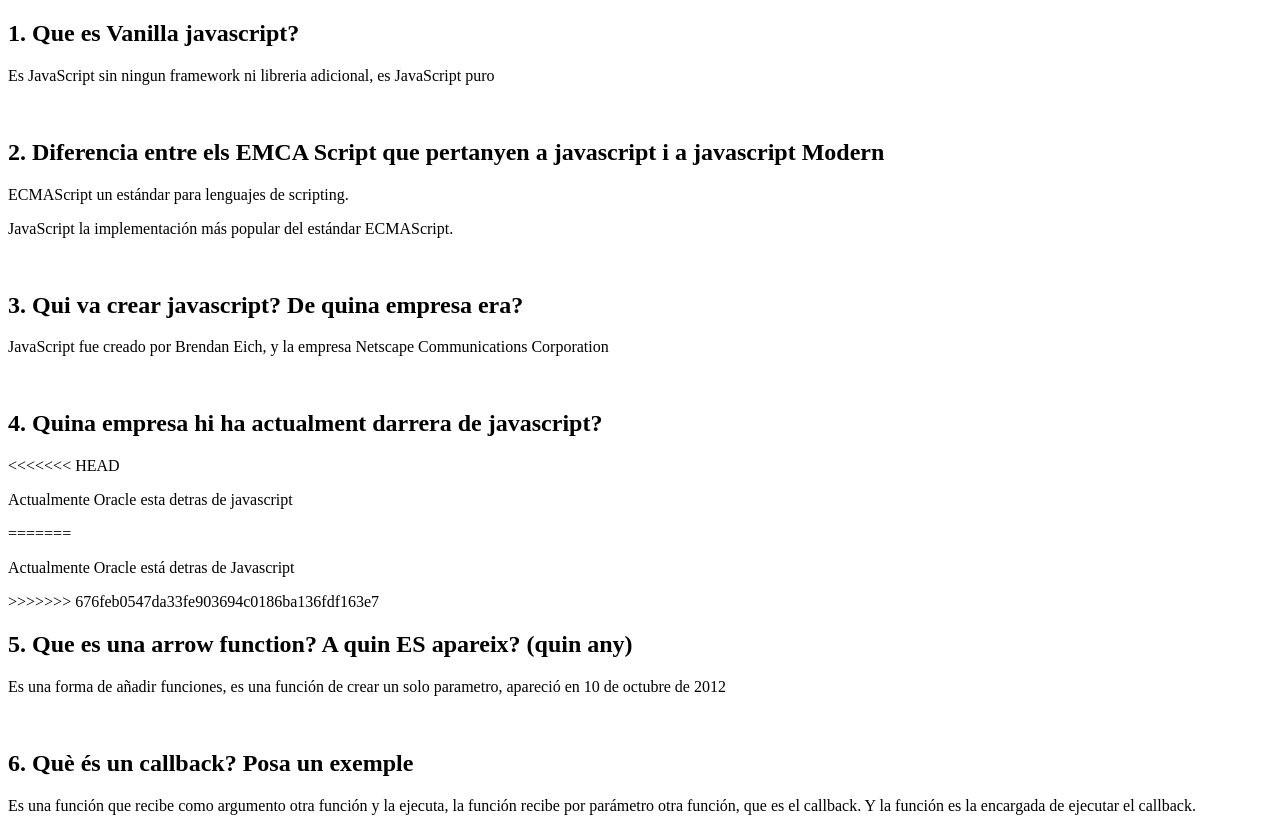
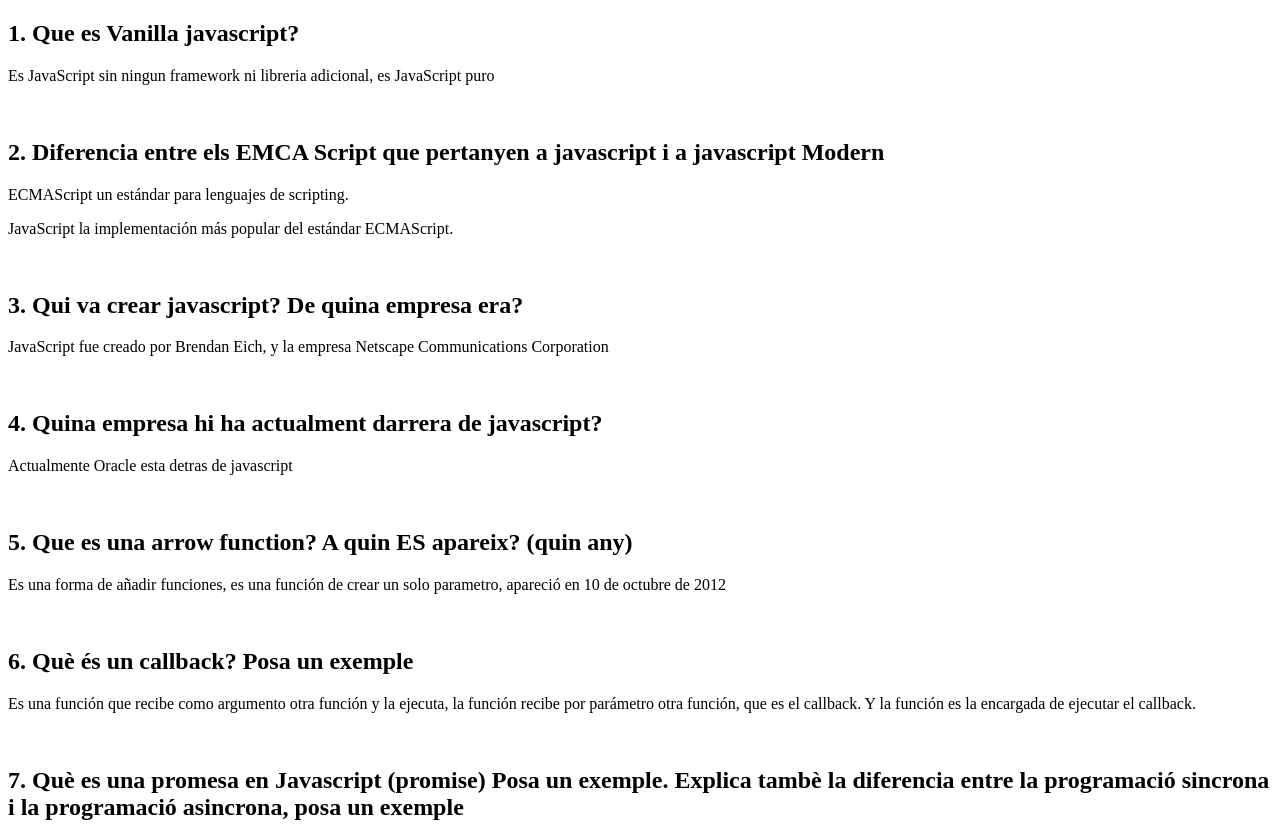
Before and after one commit to MGarci1999/dec-marcg, a plain HTML site: page index.html in a window 1280 px wide. Shown: the top 824 px of the page. Drawn offline with Linux system fonts and the light colour scheme.

Commit message:
Update index.html

```diff
--- a/index.html
+++ b/index.html
@@ -18,11 +18,7 @@
     <p>JavaScript fue creado por Brendan Eich, y la empresa Netscape Communications Corporation</p>
     <br>
     <h2>4. Quina empresa hi ha actualment darrera de javascript?</h2>
-<<<<<<< HEAD
     <p>Actualmente Oracle esta detras de javascript</p>
-=======
-    <p> Actualmente Oracle está detras de Javascript</p>
->>>>>>> 676feb0547da33fe903694c0186ba136fdf163e7
     <br>
     <h2>5. Que es una arrow function? A quin ES apareix? (quin any) </h2>
     <p>Es una forma de añadir funciones, es una función de crear un solo parametro, apareció en 10 de octubre de 2012</p>
```
